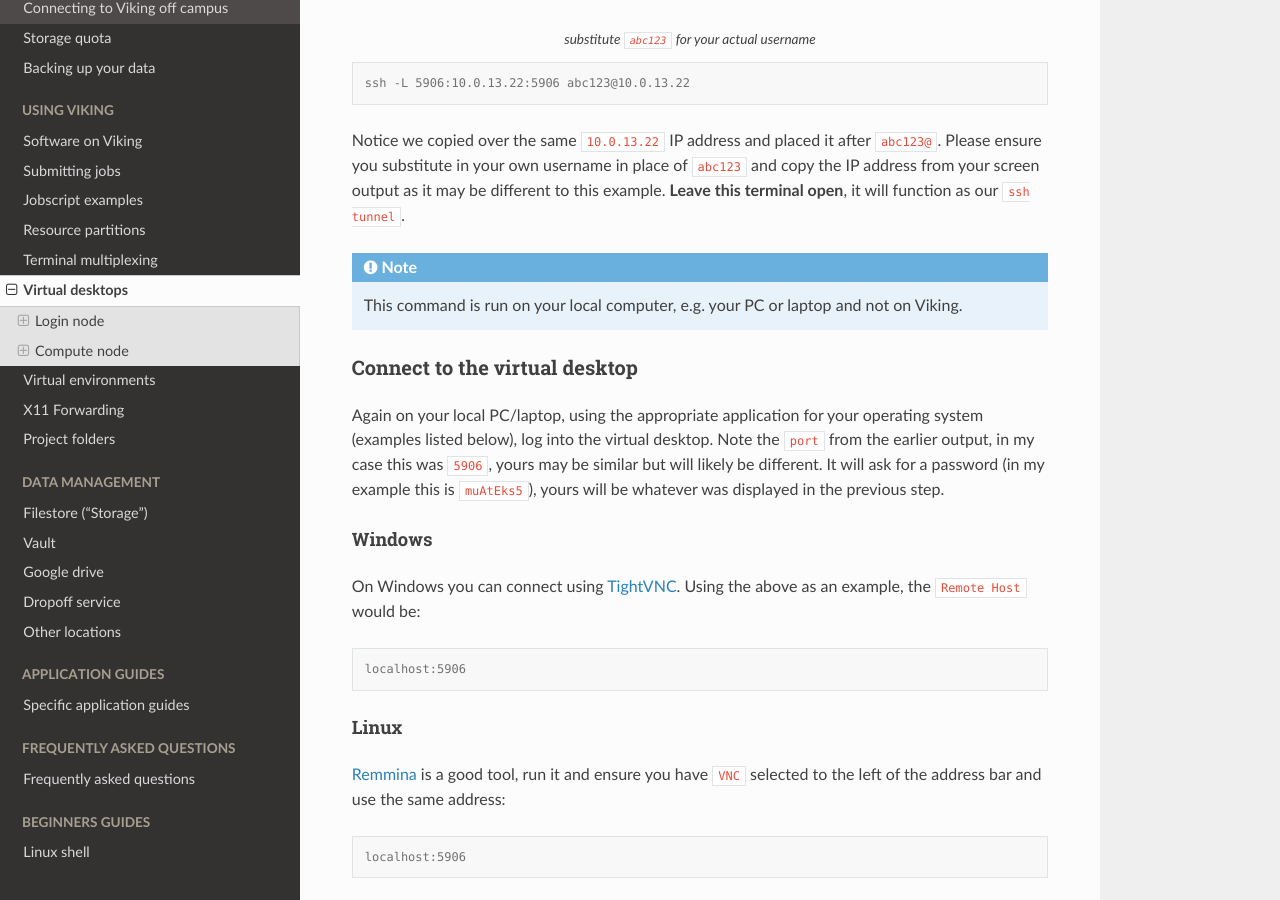
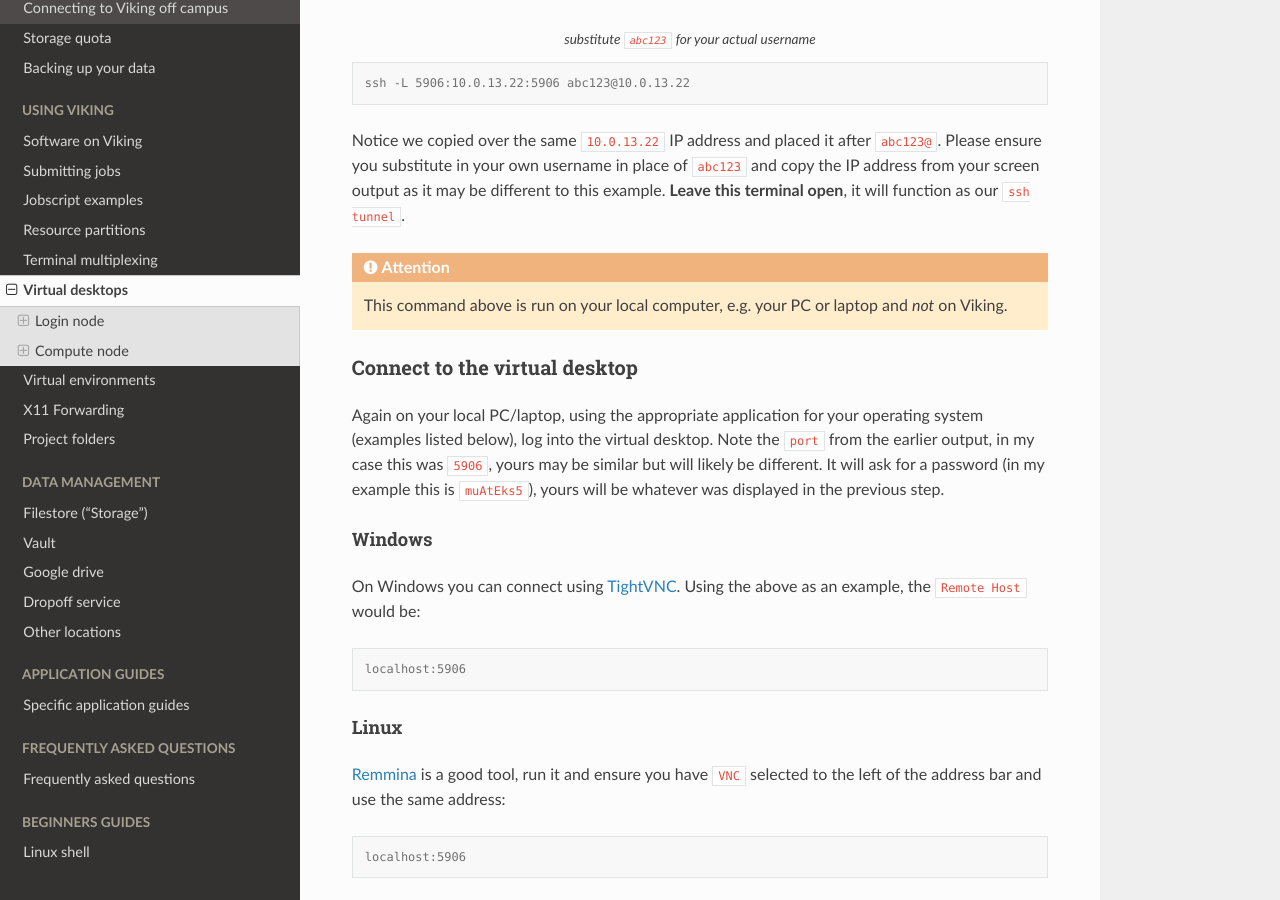
Before and after one commit to university-of-york/research-it-documentation, a Sphinx documentation site: the page built from docs/source/using_viking/virtual_desktops.rst, in a window 1280 px wide and 900 px high, scrolled down 2187 px. Built offline with Sphinx 7.4.7 and the Read the Docs theme 2.0.0, drawn with Linux system fonts in a browser that asks for light colours.

Commit message:
tweak virtual desktop command note

```diff
--- a/docs/source/using_viking/virtual_desktops.rst
+++ b/docs/source/using_viking/virtual_desktops.rst
@@ -108,9 +108,9 @@ The virtual desktop isn't running on the login node, so we need a way to *tunnel
 
 Notice we copied over the same ``10.0.13.22`` IP address and placed it after ``abc123@``. Please ensure you substitute in your own username in place of ``abc123`` and copy the IP address from your screen output as it may be different to this example. **Leave this terminal open**, it will function as our ``ssh tunnel``.
 
-.. note::
+.. attention::
 
-    This command is run on your local computer, e.g. your PC or laptop and not on Viking.
+    This command above is run on your local computer, e.g. your PC or laptop and *not* on Viking.
 
 
 Connect to the virtual desktop
```
